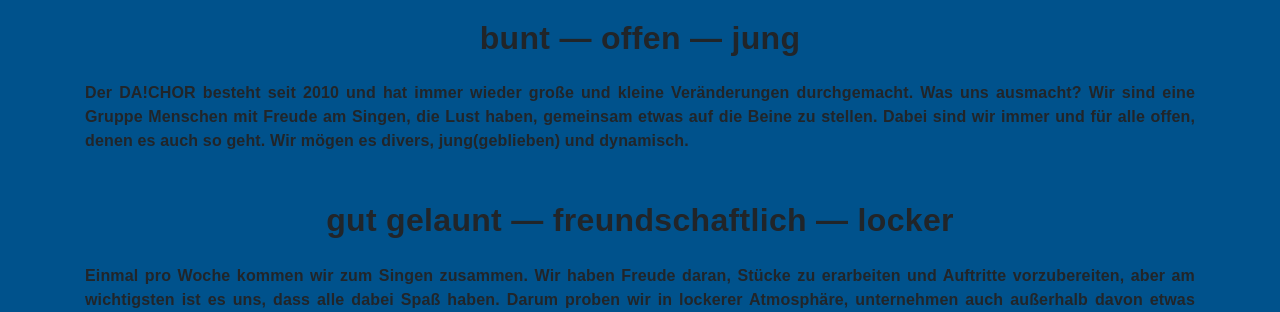
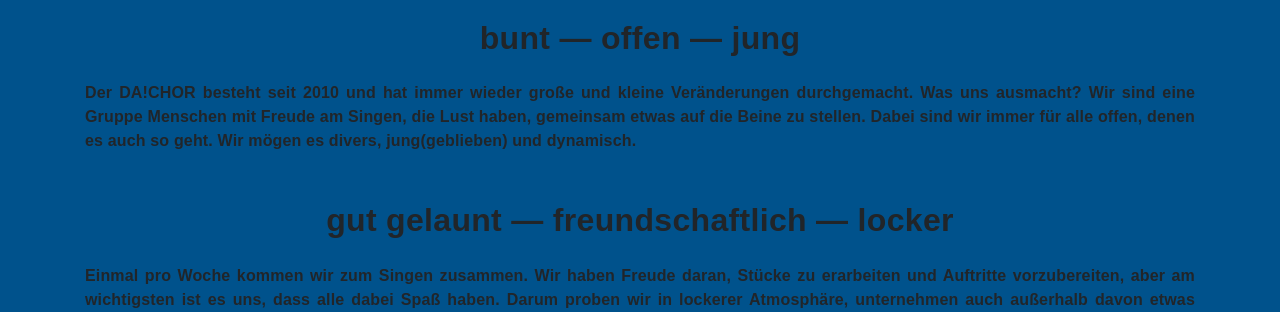
Before and after one commit to geislern/DACHOR-Website, a Django app: page /ueber_uns/ in a window 1280 px wide. Shown: the part 437-749 px from the top of the page. Run offline with Django 3.2, Linux system fonts and the light colour scheme; some libraries are stand-ins or nearby versions; some web fonts are replaced.

Commit message:
slight wording changes

```diff
--- a/dachor_website/templates/dachor_website/about.html
+++ b/dachor_website/templates/dachor_website/about.html
@@ -8,16 +8,16 @@
     <p>
         Der DA!CHOR besteht seit 2010 und hat immer wieder große und kleine Veränderungen durchgemacht. Was uns
         ausmacht? Wir sind eine Gruppe Menschen mit Freude am Singen, die Lust haben, gemeinsam etwas auf die Beine zu
-        stellen. Dabei sind wir immer und für alle offen, denen es auch so geht. Wir mögen es divers, jung(geblieben)
-        und dynamisch.
+        stellen. Dabei sind wir immer für alle offen, denen es auch so geht. Wir mögen es divers, jung(geblieben) und
+        dynamisch.
     </p>
 
     <h3 class='text-center'>gut gelaunt — freundschaftlich — locker</h3>
     <p>
         Einmal pro Woche kommen wir zum Singen zusammen. Wir haben Freude daran, Stücke zu erarbeiten und Auftritte
         vorzubereiten, aber am wichtigsten ist es uns, dass alle dabei Spaß haben. Darum proben wir in lockerer
-        Atmosphäre, unternehmen auch außerhalb davon etwas gemeinsam oder haben in "gemütlichen Proben" die Gelegenheit zu
-        schwätzen, essen und kreativ zu sein.
+        Atmosphäre, unternehmen auch außerhalb davon etwas gemeinsam oder haben in "gemütlichen Proben" die Gelegenheit
+        zu schwätzen, essen und kreativ zu sein.
     </p>
 
     <h3 class='text-center'>klangvoll — abwechslungsreich — motiviert</h3>
--- a/dachor_website/templates/dachor_website/homepage.html
+++ b/dachor_website/templates/dachor_website/homepage.html
@@ -11,7 +11,7 @@
             </p>
             <p class="text-justify">
                 Unser Chor besteht aus einer bunten Mischung jung(geblieben)er Menschen, mit viel Freude am Singen.
-                Wir treffen uns wöchentlich um aus vielen Richtungen, ohne oder mit wenig Begleitung zu singen, und
+                Wir treffen uns wöchentlich um aus vielen Richtungen, ohne oder mit wenig Begleitung zu singen. Dabei
                 freuen uns immer über neue Leute. Nimm doch mit uns <a
                     href="{% url 'website:contact' %}">Kontakt</a> auf!
             </p>
```
